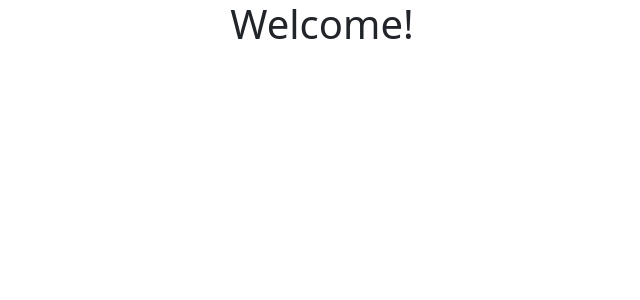
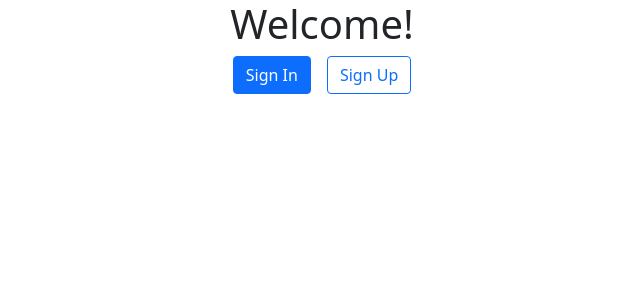
Before and after one commit to retnowati3099/question-answer, a React (Vite) app: page / in a window 1280 px wide. Shown: the top 300 px of the page, without its empty margins (318-958 px from the left). Built offline with nearby package versions, Linux system fonts and the light colour scheme.

Commit message:
menambahkan sign in button dan sign up button serta mengubah navigate pada halaman sign in

```diff
--- a/src/App.jsx
+++ b/src/App.jsx
@@ -1,5 +1,6 @@
 import { Route, Routes } from "react-router-dom";
 import Home from "./pages/Home";
+import New from "./pages/New";
 import Note from "./pages/Note";
 import SignIn from "./pages/SignIn";
 import SignUp from "./pages/SignUp";
@@ -13,6 +14,7 @@ function App() {
       <Route path="/signup" element={<SignUp />} />
       <Route path="/note" element={<Note />} />
       <Route path="/update/:id" element={<Update />} />
+      <Route path="/new" element={<New />} />
     </Routes>
   );
 }
--- a/src/pages/Home.jsx
+++ b/src/pages/Home.jsx
@@ -1,11 +1,22 @@
 import React from "react";
+import { Link } from "react-router-dom";
 
 const Home = () => {
   return (
-    <div className="container-fluid">
+    <div className="container">
       <div className="row">
         <div className="col">
           <h1 className="text-center">Welcome!</h1>
+        </div>
+      </div>
+      <div className="row">
+        <div className="col d-flex justify-content-center">
+          <Link to="/signin" className="btn btn-primary mx-2">
+            Sign In
+          </Link>
+          <Link to="/signup" className="btn btn-outline-primary mx-2">
+            Sign Up
+          </Link>
         </div>
       </div>
     </div>
--- /dev/null
+++ b/src/pages/New.jsx
@@ -0,0 +1,25 @@
+import axios from "axios";
+import React, { useEffect } from "react";
+
+const New = () => {
+  const token = localStorage.getItem("token");
+
+  const handleClick = async () => {
+    try {
+      const response = await axios.get(
+        "http://192.168.43.81:5000/api/users/must-login",
+        { headers: { Authorization: `Bearer ${token}` } }
+      );
+      console.log(response);
+    } catch (error) {
+      console.error(error);
+    }
+  };
+  return (
+    <div>
+      <button onClick={handleClick}>Get Data</button>
+    </div>
+  );
+};
+
+export default New;
--- a/src/pages/SignIn.jsx
+++ b/src/pages/SignIn.jsx
@@ -1,5 +1,7 @@
 import axios from "axios";
 import React, { useState } from "react";
+import { useNavigate } from "react-router-dom";
+import { toast, ToastContainer } from "react-toastify";
 
 const SignIn = () => {
   const [signIn, setSignIn] = useState({
@@ -7,13 +9,22 @@ const SignIn = () => {
     password: "",
   });
 
+  const navigate = useNavigate();
+
   const handleSubmit = async (e) => {
     e.preventDefault();
     try {
-      const response = await axios.post("endpoint", signIn);
+      const response = await axios.post(
+        "http://192.168.43.81:5000/api/users/login",
+        signIn
+      );
       console.log(response);
+      toast.success("Sign in is success!");
+      localStorage.setItem("token", response.data.token);
+      navigate("/note");
     } catch (error) {
       console.error(error);
+      toast.error("Sign in is failed!");
     }
   };
   return (
@@ -21,6 +32,7 @@ const SignIn = () => {
       <div className="container-fluid">
         <div className="row">
           <div className="col-4 mx-auto">
+            <ToastContainer />
             <div className="card">
               <form onSubmit={handleSubmit}>
                 <div className="card-header">
```
